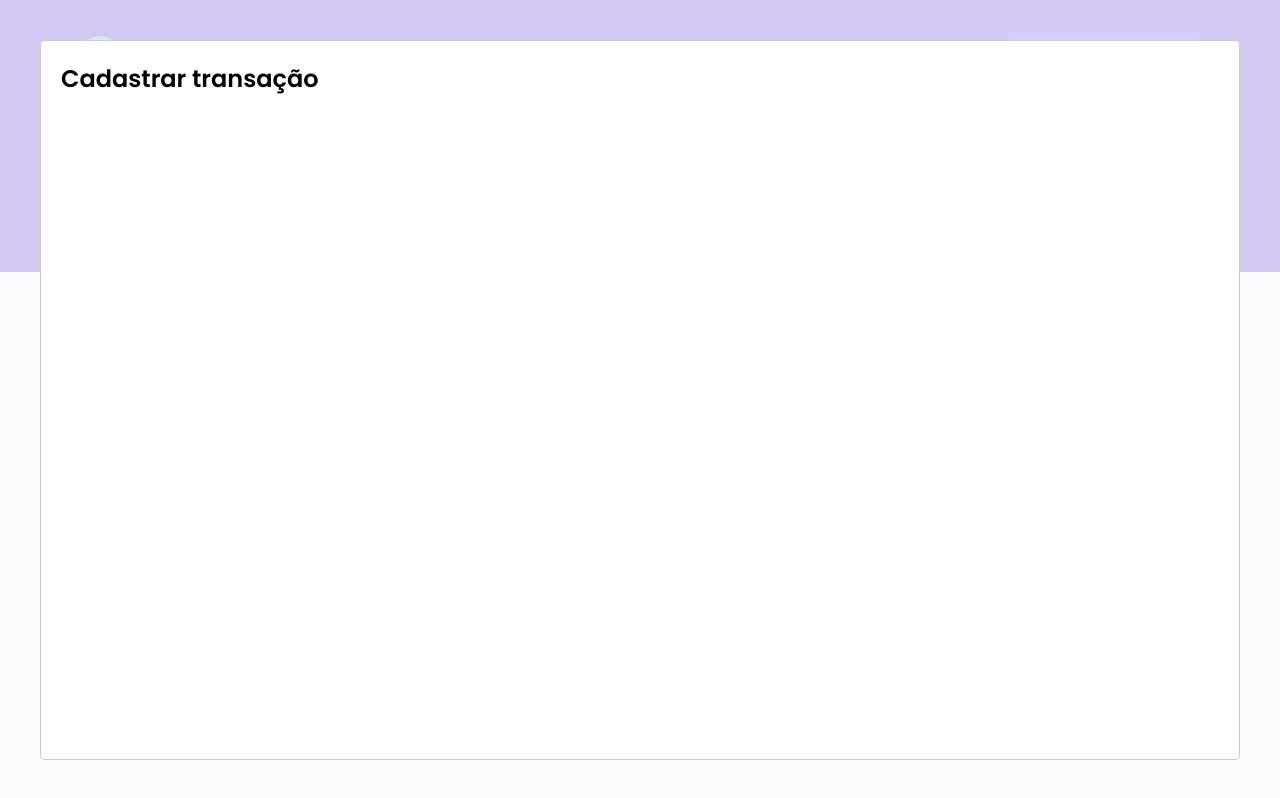
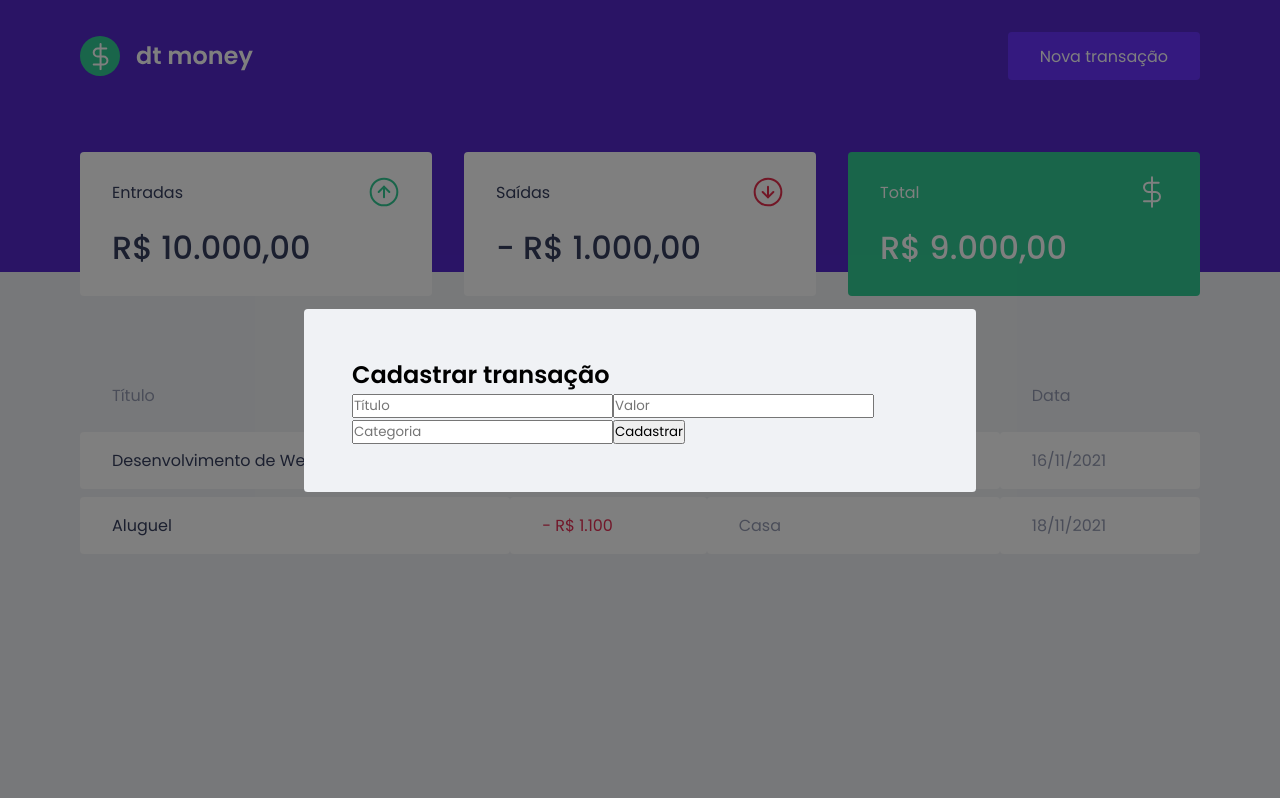
Before and after one commit to hantonny/dtmoney, a React (Create React App) app: page / in a window 1280 px wide. Both pictures are taken after a click on the button "Nova transação". Built offline with nearby package versions, Linux system fonts and the light colour scheme; no server answers; what miragejs would draw is missing.

Commit message:
:sparkles: - Estrutura do formulário

```diff
--- a/src/components/NewTransactionModal/index.tsx
+++ b/src/components/NewTransactionModal/index.tsx
@@ -1,4 +1,7 @@
 import Modal from 'react-modal'
+import { Container } from './styles'
+
+
 
 interface NewTransactionModalProps {
     isOpen: boolean;
@@ -10,8 +13,19 @@
         <Modal
         isOpen={isOpen}
         onRequestClose={onRequestClose}
+        overlayClassName="react-modal-overlay"
+        className="react-modal-content"
       >
+        <Container>
         <h2>Cadastrar transação</h2>
+        <input placeholder="Título" />
+        <input type="number" placeholder="Valor" />
+        <input placeholder="Categoria" />
+
+        <button type="submit">
+            Cadastrar
+        </button>
+        </Container>
       </Modal>
     )
 }
--- a/src/components/NewTransactionModal/styles.ts
+++ b/src/components/NewTransactionModal/styles.ts
@@ -1,3 +1,3 @@
 import styled from "styled-components";
 
-export const Container = styled.div``;
+export const Container = styled.form``;
--- a/src/styles/global.ts
+++ b/src/styles/global.ts
@@ -52,4 +52,27 @@
         opacity: 0.6;
         cursor: not-allowed;
     }
+
+    .react-modal-overlay {
+        background: rgba(0,0,0,0.5);
+
+        position: fixed;
+        top: 0;
+        bottom: 0;
+        right: 0;
+        left: 0;
+
+        display: flex;
+        align-items: center;
+        justify-content: center;
+    }
+
+    .react-modal-content{
+        width: 100%;
+        max-width: 576px;
+        background: var(--background);
+        padding: 3rem;
+        position: relative;
+        border-radius: 0.24rem;
+    }
 `
```
